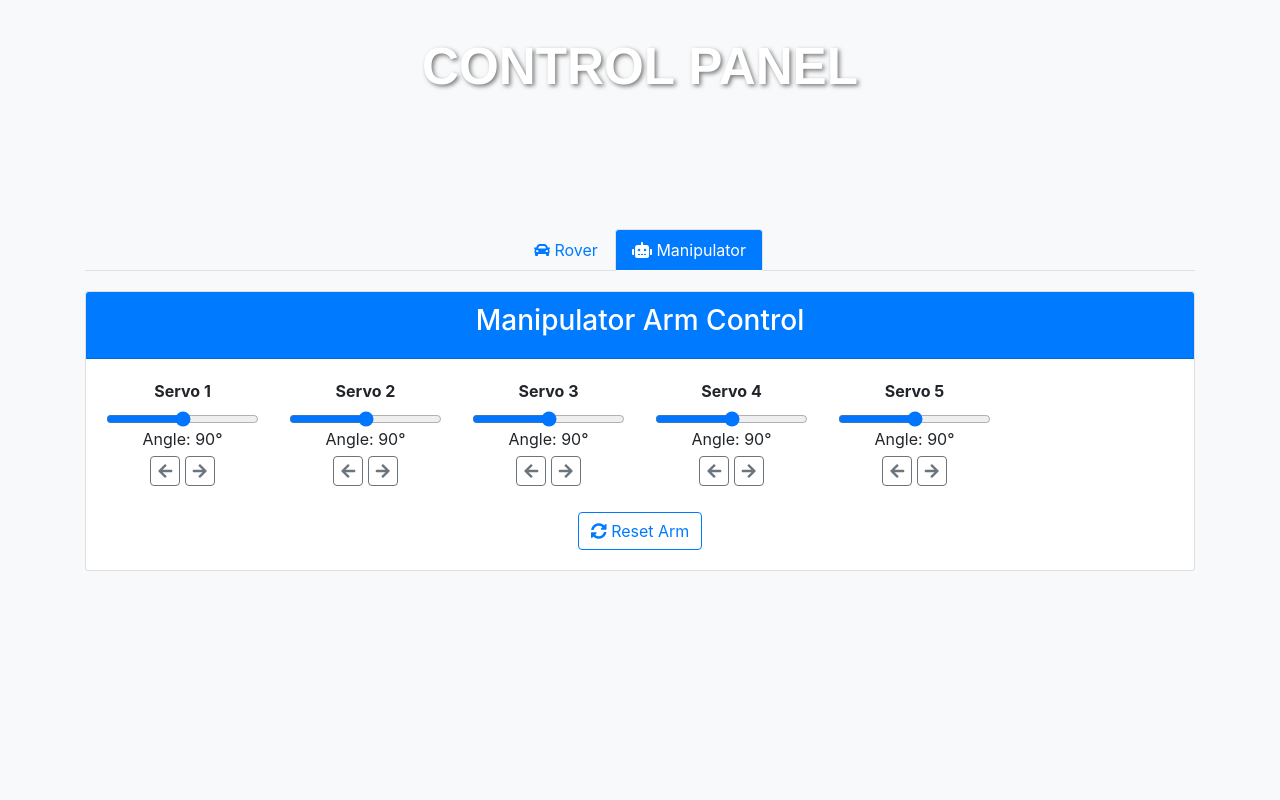
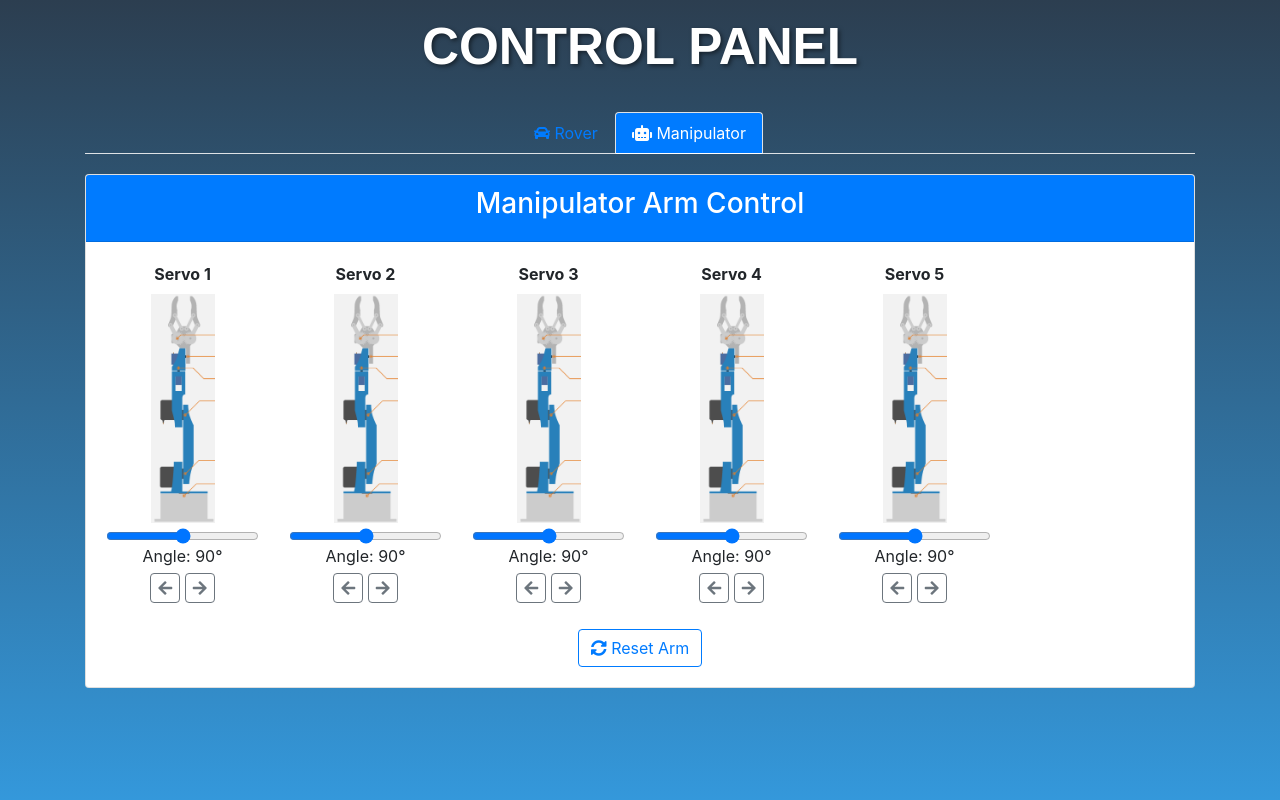
Before and after one commit to luigimuratore/CtrlAltRover, a Flask app: page / in a window 1280 px wide, after a click on "Manipulator". Run offline with Flask 3, Linux system fonts and the light colour scheme; some libraries are stand-ins or nearby versions.

Commit message:
improve UX and UI of web API

```diff
--- a/API/static/style.css
+++ b/API/static/style.css
@@ -10,6 +10,9 @@
     font-size: 4vw;
     margin: 0;
     z-index: 1;
+
+    font-weight: bold;
+
 }
 
 /* Body and container */
@@ -78,6 +81,50 @@
 }
 
 
+.control-panel {
+    margin-top: 20px;
+}
+
+.slider-label {
+    font-weight: bold;
+}
+
+.card-header {
+    background-color: #007bff;
+    color: #fff;
+}
+
+.nav-tabs .nav-link.active {
+    background-color: #007bff;
+    color: #fff;
+}
+
+.reset-btn {
+    margin-top: 10px;
+}
+
+.precise-controls {
+    margin-top: 5px;
+}
+
+.precise-controls button {
+    width: 30px;
+    height: 30px;
+    padding: 0;
+    font-size: 16px;
+}
+
+
+
+
+/* Centers the servo image, adds a small bottom margin, and sets a default width */
+.servo-image {
+    display: block;
+    margin: 0 auto 5px auto;
+    width: 5vw;
+}
+
+
 
 
 /* Responsive adjustments */
--- a/API/templates/controller.html
+++ b/API/templates/controller.html
@@ -12,46 +12,7 @@
   <link rel="stylesheet" href="static/style.css">
   <script src="https://cdnjs.cloudflare.com/ajax/libs/socket.io/4.0.1/socket.io.js"></script>
   <script src="https://cdnjs.cloudflare.com/ajax/libs/nipplejs/0.9.0/nipplejs.min.js"></script>
-  <style>
-    body {
-      background: #f8f9fa;
-    }
-    .title {
-      margin-top: 20px;
-      font-weight: bold;
-    }
-    .joystick {
-      width: 150px;
-      height: 150px;
-      margin: 0 auto;
-    }
-    .control-panel {
-      margin-top: 20px;
-    }
-    .slider-label {
-      font-weight: bold;
-    }
-    .card-header {
-      background-color: #007bff;
-      color: #fff;
-    }
-    .nav-tabs .nav-link.active {
-      background-color: #007bff;
-      color: #fff;
-    }
-    .reset-btn {
-      margin-top: 10px;
-    }
-    .precise-controls {
-      margin-top: 5px;
-    }
-    .precise-controls button {
-      width: 30px;
-      height: 30px;
-      padding: 0;
-      font-size: 16px;
-    }
-  </style>
+
 </head>
 <body>
   <div class="container">
@@ -159,9 +120,15 @@
             <div class="row">
               <!-- Servo 1 -->
               <div class="col-md-2 text-center">
+                <!-- Servo label at top -->
                 <label class="slider-label" for="servo1Slider">Servo 1</label>
+                <!-- Image centered under label -->
+                <img src="static/robot.png" alt="Servo 1" class="servo-image">
+                <!-- Slider below image -->
                 <input type="range" id="servo1Slider" min="0" max="180" value="90" class="form-control-range" onchange="updateServo('servo1', this.value)">
+                <!-- Angle readout -->
                 <div>Angle: <span id="servo1Value">90</span>°</div>
+                <!-- Arrow buttons -->
                 <div class="precise-controls">
                   <button class="btn btn-outline-secondary"
                           onmousedown="startServoAdjust('servo1', -1)"
@@ -177,9 +144,11 @@
                   </button>
                 </div>
               </div>
+
               <!-- Servo 2 -->
               <div class="col-md-2 text-center">
                 <label class="slider-label" for="servo2Slider">Servo 2</label>
+                <img src="static/robot.png" alt="Servo 2" class="servo-image">
                 <input type="range" id="servo2Slider" min="0" max="180" value="90" class="form-control-range" onchange="updateServo('servo2', this.value)">
                 <div>Angle: <span id="servo2Value">90</span>°</div>
                 <div class="precise-controls">
@@ -191,9 +160,11 @@
                   </button>
                 </div>
               </div>
+
               <!-- Servo 3 -->
               <div class="col-md-2 text-center">
                 <label class="slider-label" for="servo3Slider">Servo 3</label>
+                <img src="static/robot.png" alt="Servo 3" class="servo-image">
                 <input type="range" id="servo3Slider" min="0" max="180" value="90" class="form-control-range" onchange="updateServo('servo3', this.value)">
                 <div>Angle: <span id="servo3Value">90</span>°</div>
                 <div class="precise-controls">
@@ -205,9 +176,11 @@
                   </button>
                 </div>
               </div>
+
               <!-- Servo 4 -->
               <div class="col-md-2 text-center">
                 <label class="slider-label" for="servo4Slider">Servo 4</label>
+                <img src="static/robot.png" alt="Servo 4" class="servo-image">
                 <input type="range" id="servo4Slider" min="0" max="180" value="90" class="form-control-range" onchange="updateServo('servo4', this.value)">
                 <div>Angle: <span id="servo4Value">90</span>°</div>
                 <div class="precise-controls">
@@ -219,9 +192,11 @@
                   </button>
                 </div>
               </div>
+
               <!-- Servo 5 -->
               <div class="col-md-2 text-center">
                 <label class="slider-label" for="servo5Slider">Servo 5</label>
+                <img src="static/robot.png" alt="Servo 5" class="servo-image">
                 <input type="range" id="servo5Slider" min="0" max="180" value="90" class="form-control-range" onchange="updateServo('servo5', this.value)">
                 <div>Angle: <span id="servo5Value">90</span>°</div>
                 <div class="precise-controls">
@@ -244,14 +219,13 @@
           </div>
         </div>
       </div>
+
     </div> <!-- End Tab Content -->
   </div>
 
   <!-- Inline JavaScript -->
   <script>
     const socket = io.connect('http://' + document.domain + ':' + location.port);
-    let last_action = '';
-    let last_speed = '';
     let servoInterval = null;
     let speedInterval = null;
 
@@ -271,7 +245,7 @@
       socket.emit('command', servo + ':' + angle);
     }
 
-    // Continuous servo adjustment: servo = "servo1", delta = 1 or -1
+    // Continuous servo adjustment
     function startServoAdjust(servo, delta) {
       // Immediately update once
       adjustServo(servo, delta);
```
Also changed, not shown: API/static/robot.png (added).
